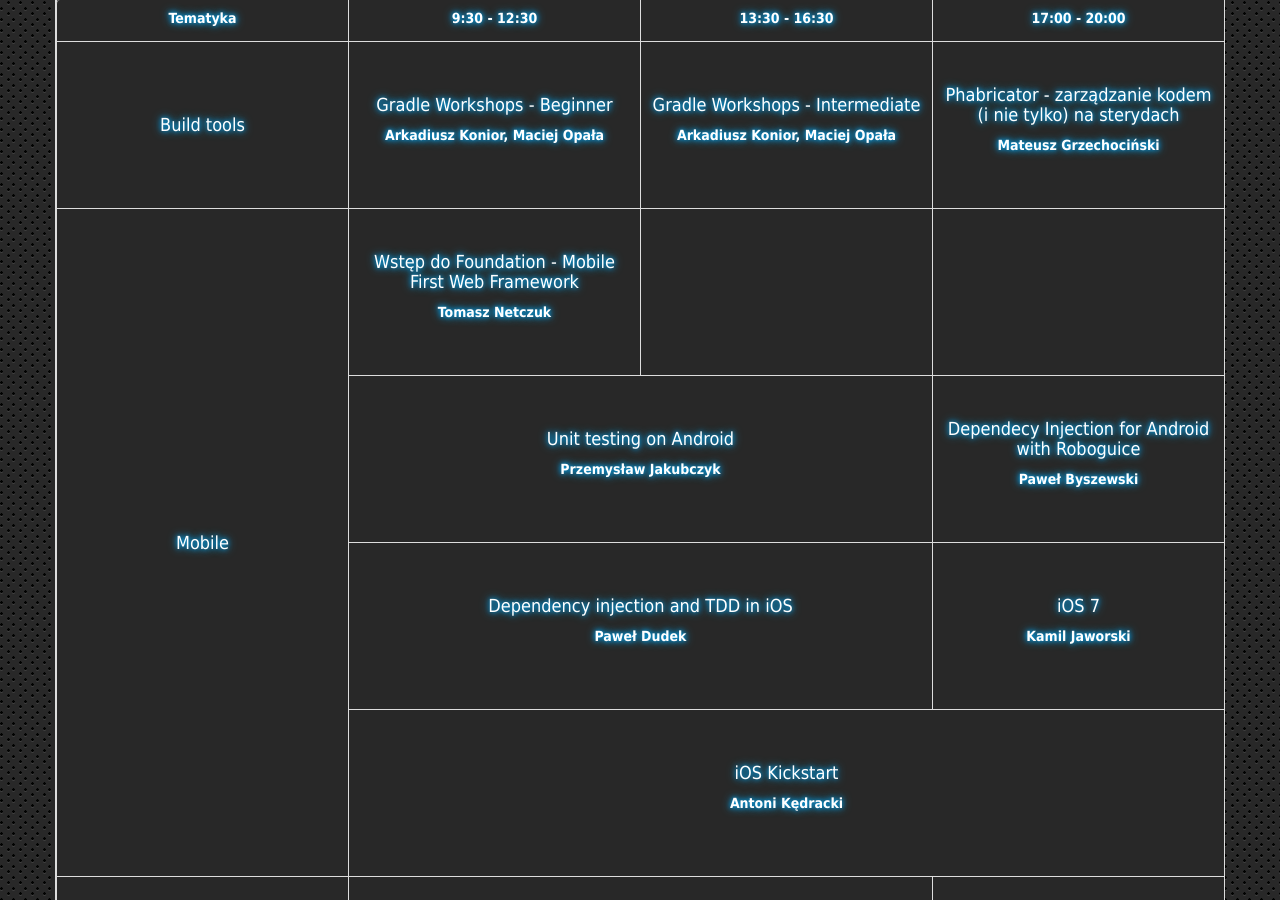
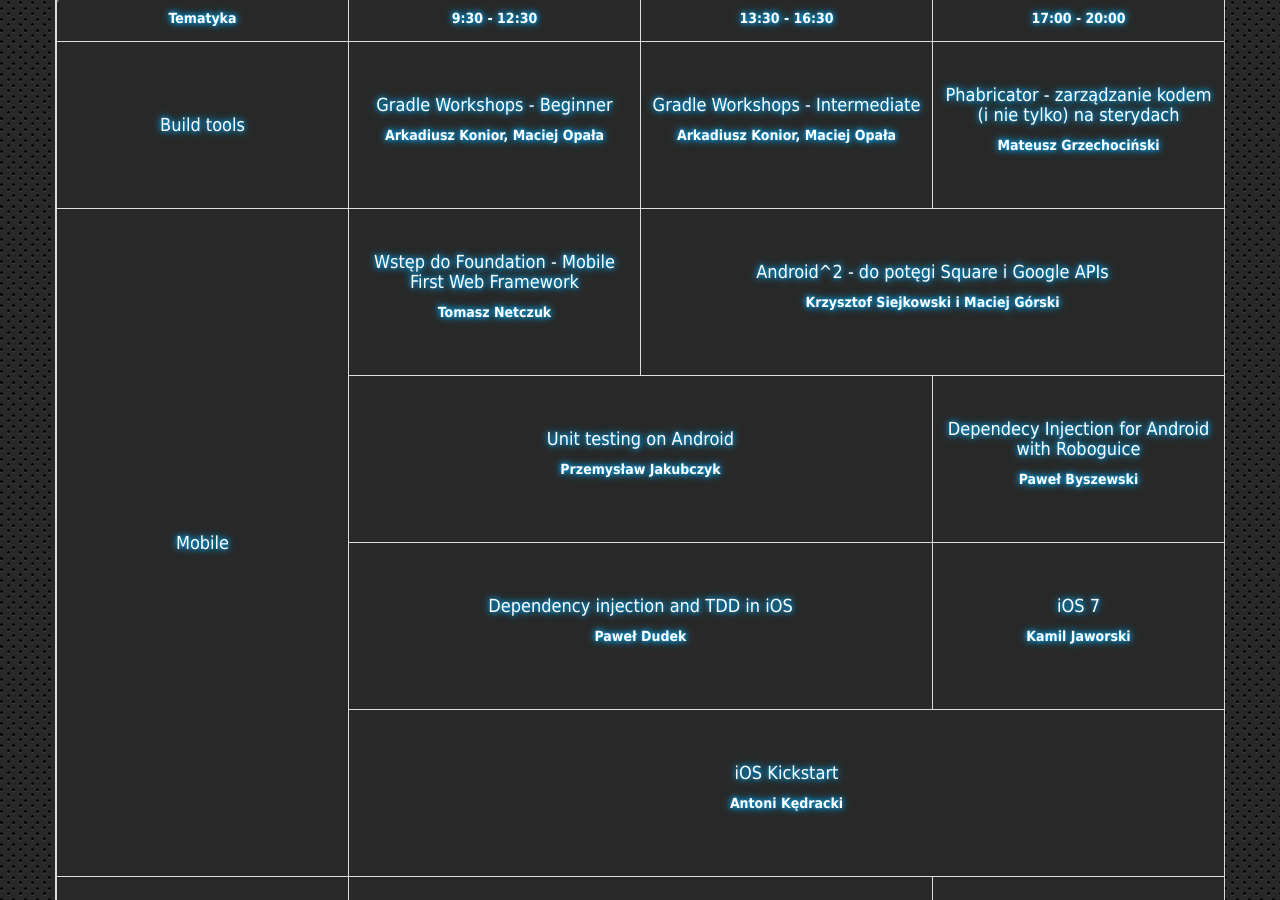
Before and after one commit to wojtekerbetowski/warsjawa2013, a Jekyll site: the page built from index.html, in a window 1280 px wide and 900 px high, scrolled down 3469 px. Built offline with Jekyll 4.4.1, drawn with Linux system fonts in a browser that asks for light colours; some of the changed lines change nothing that is shown.

Commit message:
add `Android^2 - do potęgi Square i Google APIs` workshop

```diff
--- a/index.html
+++ b/index.html
@@ -362,9 +362,16 @@
         requirements: "Własny laptop, jakiś sensowny edytor tekstu (np. Sumblime Text), kompilator scss (http://sass-lang.com/download.html), przeglądarka z dobrymi narzędziami (np. Chrome)."
         spots: 30
 
-      - id:empty
-
-      - id: empty
+      - id: android_square
+        title: Android^2 - do potęgi Square i Google APIs
+        slots: 2
+        speaker:
+          name: Krzysztof Siejkowski i Maciej Górski
+          photo: /img/tbd.png
+          bio: "Maciej Górski: Na co dzień pracuje jako Software Consultant w firmie Cybercom Poland, tworząc oraz szkoląc w technologiach mobilnych, w szczególności w Androidzie. Hobbistycznie programowaniem zajmuje się od momentu pojawienia się w CD-Action serii artykułów zatytułowanych \"Nie tylko gramy\" o programowaniu w Pascalu. Poza programowaniem unika komputerów i preferuje rower. Autor niewielkiej, acz użytecznej biblioteki Android Maps Extensions.<br/><br/>Krzysztof Siejkowski: Z zawodu programista, z tytułu inżynier, z wykształcenia etnolog. Pierwszą zmienną też powołał do istnienia w Pascalu, a potem bywało mobilnie. Chciałby, żeby każdy kod był czysty i ładnie pachnący - zwłaszcza ten własny. Od niedawna pracuje jako Happy Developer w firmie Touk. Warsztatowy debiutant, z góry dziękuje za feedback!"
+        description: "Podczas warsztatu stworzymy prostą aplikację na platformę Android, której budowa w żaden sposób nie przypomina przykładów z Android SDK lub strony Android Developers.<br/>I całe szczęście! Android jest już na tyle dojrzałym robotem, że warto spojrzeć na architekturę aplikacji świeżym okiem i użyć do jej tworzenia znanych i lubianych w Javie wzorców, takich jak wstrzykiwanie zależności czy szyna zdarzeń.<br/>Ponadto mamy, uwaga, 2013 rok i nie trzeba już wklepywać dziesiątek linii kodu na najbardziej typowe zadania - komunikację z RESTowymi webserwisami, ściąganie plików czy inicjalizowanie systemowych serwisów. Powstały do tego kapitalne open-sourceowe biblioteki, w których produkcji przoduje ostatnio firma Square (autorzy Retrofit, OkHttp, Otto, Picasso czy Dagger). Z ich pomocą spróbujemy podnieść pisanie aplikacji do nowej potęgi.<br/>Wykorzystamy różne API dostarczane przez firmę Google i nie tylko. Warsztat jest przewidziany dla osób, które miały już styczność z Androidem, ale borykają się z tworzeniem przyjaznego dla oka kodu, używających AsyncTask i tworzących Activity o tysiącach linii kodu, z których połowa to boilerplate."
+        requirements: "Wymagany jest komputer (niekoniecznie laptop - może być stacjonarny, jak ktoś woli) z zainstalowanym środowiskiem przygotowanym do programowania na Androida: JDK, Android SDK (Android 4.x SDK Platform + Sources, Android Support Library + Repository, Google Play services + Repository), Android Studio, itp., itd."
+        spots: 28
 
     - talks:
       - id: android_testing
```
